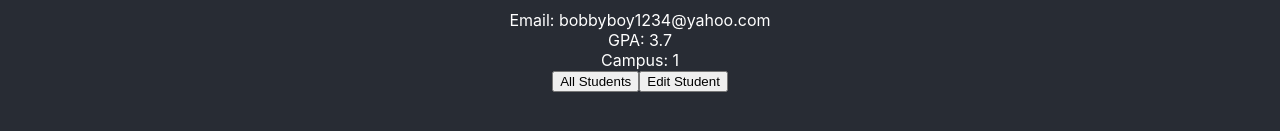
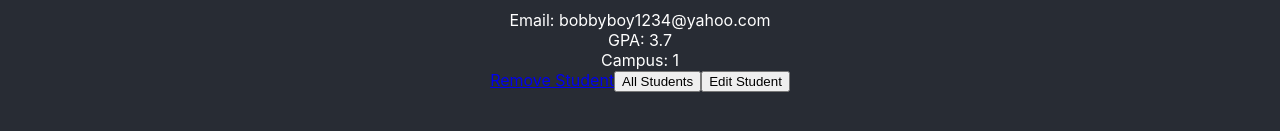
Before and after one commit to waterpolymer/Fullstack-CRUD-App, a React (Create React App) app: page /students/1 in a window 1280 px wide. Shown: the part 429-560 px from the top of the page. Built offline with nearby package versions, Linux system fonts and the light colour scheme.

Commit message:
added functionality to remove student from jordan's branch

```diff
--- a/src/actions/studentActions.js
+++ b/src/actions/studentActions.js
@@ -80,6 +80,9 @@ export const editStudent = (student, studentId) => {
 };
 
 export const removeStudent = studentId => {
+	const oldStudent = dummyStudents.find(s => s.id === studentId);
+	const oldStudentIndex = dummyStudents.indexOf(oldStudent);
+	dummyStudents.splice(oldStudentIndex, 1);
 	return {
 		type: REMOVE_STUDENT,
 		payload: studentId
--- a/src/components/students/SingleStudent.jsx
+++ b/src/components/students/SingleStudent.jsx
@@ -1,10 +1,11 @@
 import React, { Component } from "react";
 import { connect } from "react-redux";
+import { Link } from "react-router-dom";
 import "./student.css";
 
 import LinkButton from "../utilities/LinkButton";
 
-import { getStudentThunk } from "../../actions";
+import { getStudentThunk, removeStudent } from "../../actions";
 
 class SingleStudent extends Component {
 	constructor(props) {
@@ -27,6 +28,12 @@ class SingleStudent extends Component {
 						GPA: {student.gpa} <br />
 						Campus: {student.campusId}
 					</div>
+					<Link
+						to="/students"
+						onClick={() => this.props.removeStudent(student.id)}
+					>
+						Remove Student
+					</Link>
 					<LinkButton to="/students">All Students</LinkButton>
 					<LinkButton to={`/students/${student.id}/edit-student`}>
 						Edit Student
@@ -44,7 +51,8 @@ const mapStateToProps = state => ({
 });
 
 const mapDispatchToProps = dispatch => ({
-	getStudent: id => dispatch(getStudentThunk(id))
+	getStudent: id => dispatch(getStudentThunk(id)),
+	removeStudent: student => dispatch(removeStudent(student))
 });
 
 export default connect(mapStateToProps, mapDispatchToProps)(SingleStudent);
```
